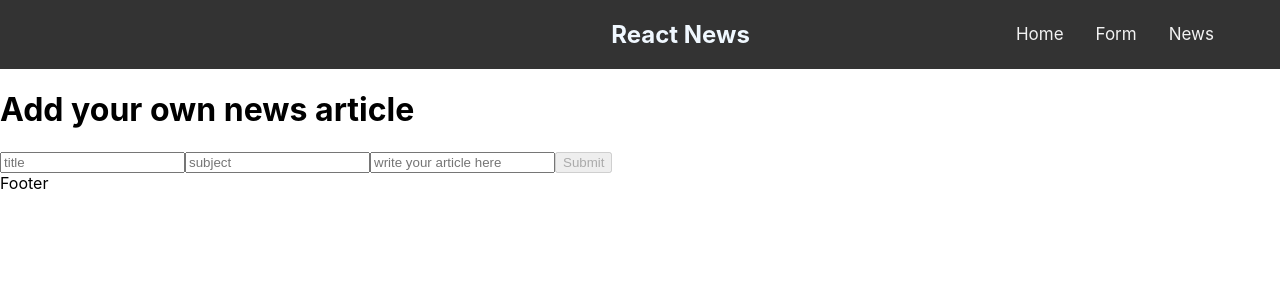
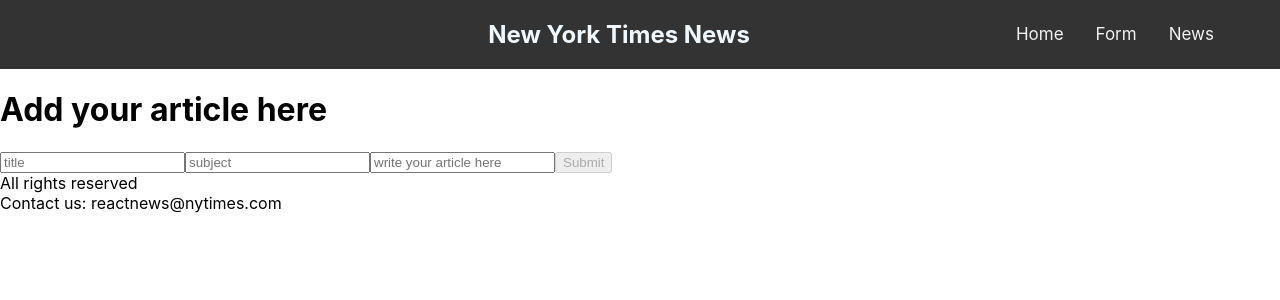
Before and after one commit to diegopalones/api-news-react, a React (Create React App) app: page /form in a window 1280 px wide. Shown: the top 300 px of the page. Built offline with nearby package versions, Linux system fonts and the light colour scheme.

Commit message:
added sass and bugs fixed

```diff
--- a/package.json
+++ b/package.json
@@ -11,6 +11,7 @@
     "react-dom": "^18.2.0",
     "react-router-dom": "^6.3.0",
     "react-scripts": "5.0.1",
+    "sass": "^1.56.1",
     "web-vitals": "^2.1.4"
   },
   "scripts": {
--- a/src/Components/Footer/Footer.jsx
+++ b/src/Components/Footer/Footer.jsx
@@ -2,8 +2,11 @@
 
 const Footer = () => {
   return (
-    <div>Footer</div>
-  )
+    <div>
+      <div>All rights reserved</div>
+      <div>Contact us: reactnews@nytimes.com</div>
+    </div>
+  );
 }
 
 export default Footer
--- a/src/Components/Form/Form.jsx
+++ b/src/Components/Form/Form.jsx
@@ -1,6 +1,6 @@
 import React, { useState } from "react";
 import { useNavigate } from "react-router-dom";
-//import "./Form.css";
+
 
 export const NewsForm = () => {
   const [data, setData] = useState({
@@ -24,7 +24,7 @@
   };
 
   const handleInputChange = (event) => {
-    if (data.name.length + 1 < 3) {
+    if (data.title.length + 1 < 3) {
       setMessage("You need to fill out more information");
       setBtnDisabled(true);
     } else {
@@ -33,13 +33,13 @@
     }
     setData({
       ...data,
-      [event.target.title]: event.target.value,
+      [event.target.name]: event.target.value,
     });
   };
 
   const handleSubmit = (event) => {
     event.preventDefault();
-    console.log("sending data..." + data.name + " " + data.email);
+    console.log("sending data..." + data.title + " " + data.subject);
     saveResults(data);
     clearState();
     setMessage("News article added");
@@ -48,9 +48,30 @@
     }, 3000);
   };
 
+  function getSavedData() {
+    const usersDb = localStorage.getItem("results");
+    const dataArray = JSON.parse(usersDb) || [];
+
+    return dataArray;
+  }
+  getSavedData();
+  function saveResults(data) {
+    const database = {
+      title: data.title,
+      subject: data.subject,
+      article: data.article,
+    };
+
+    const lc = getSavedData();
+    const ls = lc.push(database);
+    console.log("this is lc ", lc);
+    localStorage.setItem("results", JSON.stringify(lc));
+
+  }
+
   return (
     <form className="form" onSubmit={handleSubmit}>
-      <h1 className="contact">Add your own news article</h1>
+      <h1 className="contact">Add your article here</h1>
       <input
         className="title"
         type="text"
@@ -85,24 +106,3 @@
   );
 };
 export default NewsForm;
-
-function getSavedData() {
-  const usersDb = localStorage.getItem("results"); //traemos la informacion del local storage a un var
-  const dataArray = JSON.parse(usersDb) || [];
-  // const  Object.entries(dataObject); //creating var to store. necessary step to translate to js
-  return dataArray;
-}
-getSavedData();
-function saveResults(data) {
-  const database = {
-    name: data.name,
-    email: data.email,
-    message: data.message,
-  }; //the result of a function saved in a variable
-
-  const lc = getSavedData();
-  const ls = lc.push(database);
-  console.log("this is lc ", lc);
-  localStorage.setItem("results", JSON.stringify(lc)); //pushing infoOfUsers to database array
-  //localStorage.setItem("results", JSON.stringify(database)); // puts data back into local storage
-}
--- a/src/Components/Header/Header.css
+++ b/src/Components/Header/Header.css
@@ -8,7 +8,7 @@
   justify-content: flex-end;
 }
 
-/* Style the links inside the navigation bar */
+
 .topnav a {
 
   color: #f2f2f2;
@@ -18,13 +18,13 @@
   align-items: flex-end;
 }
 
-/* Change the color of links on hover */
+
 .topnav a:hover {
   background-color: #ddd;
   color: black;
 }
 
-/* Add a color to the active/current link */
+
 .topnav a.active {
 
   color: white;
--- a/src/Components/Header/Header.jsx
+++ b/src/Components/Header/Header.jsx
@@ -6,7 +6,7 @@
   return (
     <div class="topnav">
       <div className="Reactnews">
-        <h2>React News </h2>
+        <h2>New York Times News</h2>
       </div>
       <div>
         <span>
--- a/src/Components/Listnews/Listnews.jsx
+++ b/src/Components/Listnews/Listnews.jsx
@@ -13,7 +13,8 @@
       <div key={newsItem.id}>
         <h1>{newsItem.title}</h1>
         <p>{newsItem.abstract}</p>
-        <img src={newsItem.url} />
+        {console.log("image", newsItem)}
+        <img src={newsItem.multimedia[1].url} />
       </div>
     );
   });
--- a/src/context/GlobalState.js
+++ b/src/context/GlobalState.js
@@ -1,4 +1,4 @@
-import  { createContext, useReducer } from "react";
+import { createContext, useReducer } from "react";
 import axios from "axios"
 import AppReducer from "./AppReducer";
 
```
Also changed, not shown: 1 other file (tests, documents, lock files or other folders).
